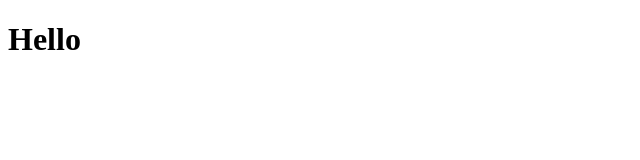
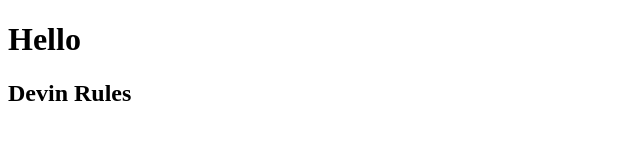
Before and after one commit to dleyba042/new-project, a plain HTML site: page index.html in a window 1280 px wide. Shown: the whole page, without its empty margins (0-640 px from the left). Drawn offline with Linux system fonts and the light colour scheme.

Commit message:
adds subheadline

```diff
--- a/index.html
+++ b/index.html
@@ -6,5 +6,6 @@
 </head>
 <body>
 <h1> Hello</h1>
+<h2> Devin Rules </h2>
 </body>
 </html>
```
